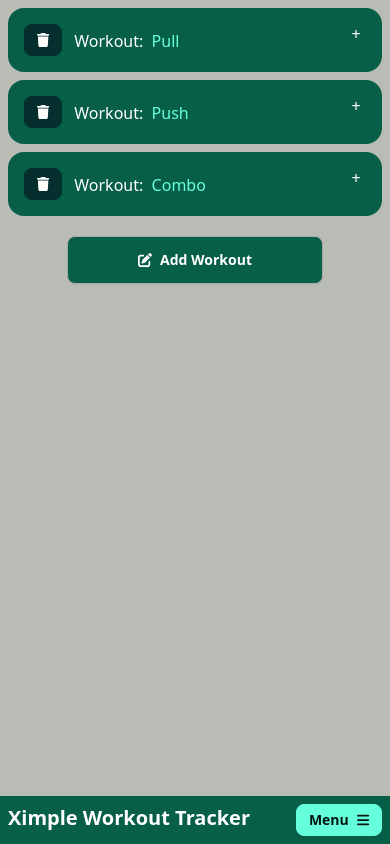
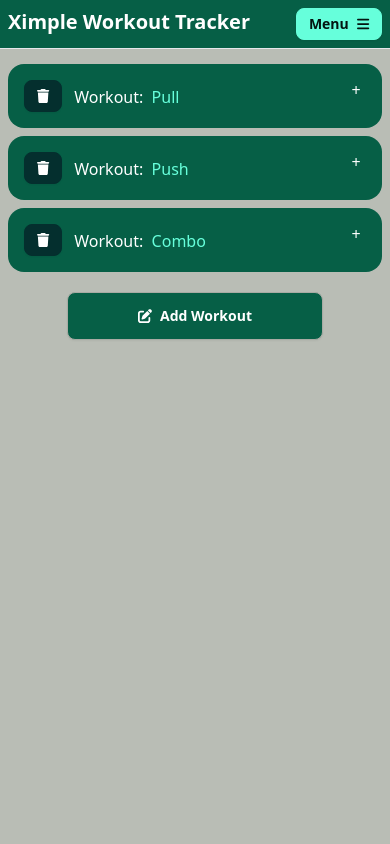
Before and after one commit to AMP3D/ximpleworkoutweb, a React (Vite) app: page / in a window 390 px wide. Built offline with nearby package versions, Linux system fonts and the light colour scheme.

Commit message:
Automatically use a phone mock when window width is less than 600

```diff
--- a/src/App.tsx
+++ b/src/App.tsx
@@ -1,6 +1,6 @@
 import "./App.css";
 import Workouts from "./components/Workouts";
-import { FC } from "react";
+import { FC, useEffect } from "react";
 import { useWorkoutStore } from "./store/workoutStore";
 import { useShallow } from "zustand/react/shallow";
 import Errors from "./components/Errors";
@@ -11,7 +11,8 @@ import { useAppStore } from "./store/appStore";
 
 const App: FC = () => {
   const { addError, errors, clearErrors } = useErrorStore();
-  const { hasHydrated, setHasHydrated } = useAppStore();
+  const { hasHydrated, useMobileWidth, setHasHydrated, setUseMobileWidth } =
+    useAppStore();
 
   const { workouts, addWorkout, clearWorkouts } = useWorkoutStore(
     useShallow((state) => ({
@@ -43,20 +44,44 @@ const App: FC = () => {
     hydrateStorage();
   }
 
+  useEffect(() => {
+    const handleResize = () => {
+      const useMobile = window.innerWidth > 600;
+
+      setUseMobileWidth(useMobile);
+    };
+
+    window.addEventListener("resize", handleResize);
+
+    return () => {
+      window.removeEventListener("resize", handleResize);
+    };
+  }, []);
+
   return (
-    <>
-      <NavBar onReloadClick={() => hydrateStorage(true)} />
+    <div className="text-center pt-14">
+      <div
+        className={`${
+          useMobileWidth && "mockup-phone border-primary"
+        } text-left`}
+      >
+        {useMobileWidth && <div className="camera"></div>}
 
-      <div className="m-2 text-white">
-        <div className="mb-9 pb-9">
-          <Workouts />
-        </div>
+        <div className="bg-base-100">
+          <NavBar onReloadClick={() => hydrateStorage(true)} />
 
-        <div className="absolute inset-x-2 bottom-20">
-          <Errors errors={errors} onDismiss={clearErrors} />
+          <div className="m-2 text-white phone-1">
+            <div className="mb-9 pb-9 min-h-[60vh]">
+              <Workouts />
+            </div>
+
+            <div className="absolute inset-x-2 bottom-20">
+              <Errors errors={errors} onDismiss={clearErrors} />
+            </div>
+          </div>
         </div>
       </div>
-    </>
+    </div>
   );
 };
 
--- a/src/components/NavBar.tsx
+++ b/src/components/NavBar.tsx
@@ -10,6 +10,7 @@ import Drawer from "./ui/Drawer";
 import ExportFileModal from "./ExportFileModal";
 import ImportFileModal from "./ImportFileModal";
 import SampleFileReloadModal from "./SampleFileReloadModal";
+import { useAppStore } from "../store/appStore";
 
 export type NavBarProps = {
   onReloadClick: () => void;
@@ -17,6 +18,7 @@ export type NavBarProps = {
 
 const NavBar: FC<NavBarProps> = (props: NavBarProps) => {
   const { onReloadClick } = props;
+  const { useMobileWidth } = useAppStore();
 
   const [showExportModal, setShowExportModal] = useState(false);
   const [showImportModal, setShowImportModal] = useState(false);
@@ -40,7 +42,11 @@ const NavBar: FC<NavBarProps> = (props: NavBarProps) => {
         />
       )}
 
-      <div className="grid grid-flow-col bg-primary p-2 text-xl fixed bottom-0 left-0 right-0 z-[999]">
+      <div
+        className={`grid grid-flow-col bg-primary p-2 text-xl top-0 left-0 right-0 z-[999] border-b ${
+          !useMobileWidth && "fixed"
+        }`}
+      >
         <div className="font-bold text-white">Ximple Workout Tracker</div>
         <div className="text-end">
           <Drawer
--- a/src/store/appStore.ts
+++ b/src/store/appStore.ts
@@ -4,6 +4,8 @@ import { createJSONStorage, persist } from "zustand/middleware";
 type AppStore = {
   hasHydrated: boolean;
   setHasHydrated: (hasHydrated: boolean) => void;
+  setUseMobileWidth: (useMobileWidth: boolean) => void;
+  useMobileWidth: boolean;
 };
 
 const STORAGE_KEY = "ximple-workout-tracker-web-storage-app";
@@ -11,7 +13,9 @@ export const useAppStore = create<AppStore>()(
   persist(
     (set) => ({
       hasHydrated: false,
+      useMobileWidth: false,
       setHasHydrated: (hasHydrated: boolean) => set({ hasHydrated }),
+      setUseMobileWidth: (useMobileWidth: boolean) => set({ useMobileWidth }),
     }),
     {
       name: STORAGE_KEY,
```
